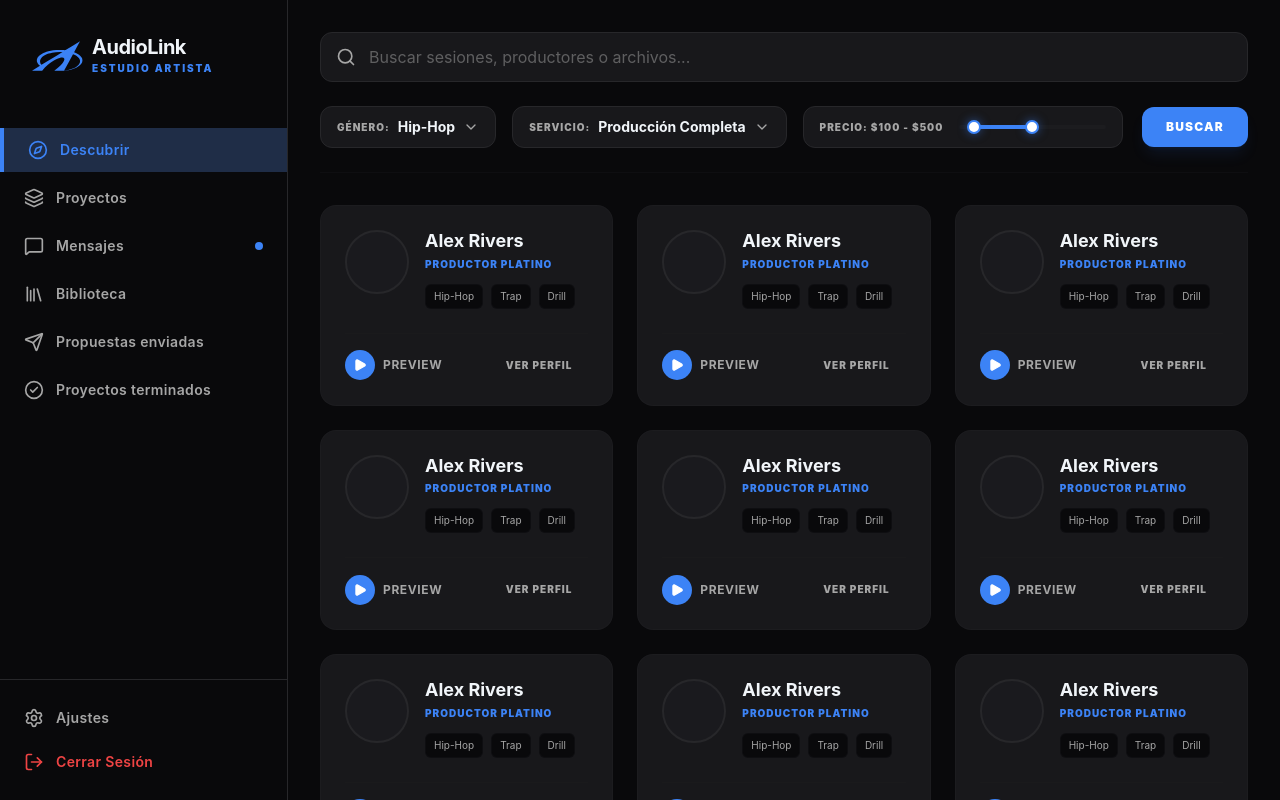
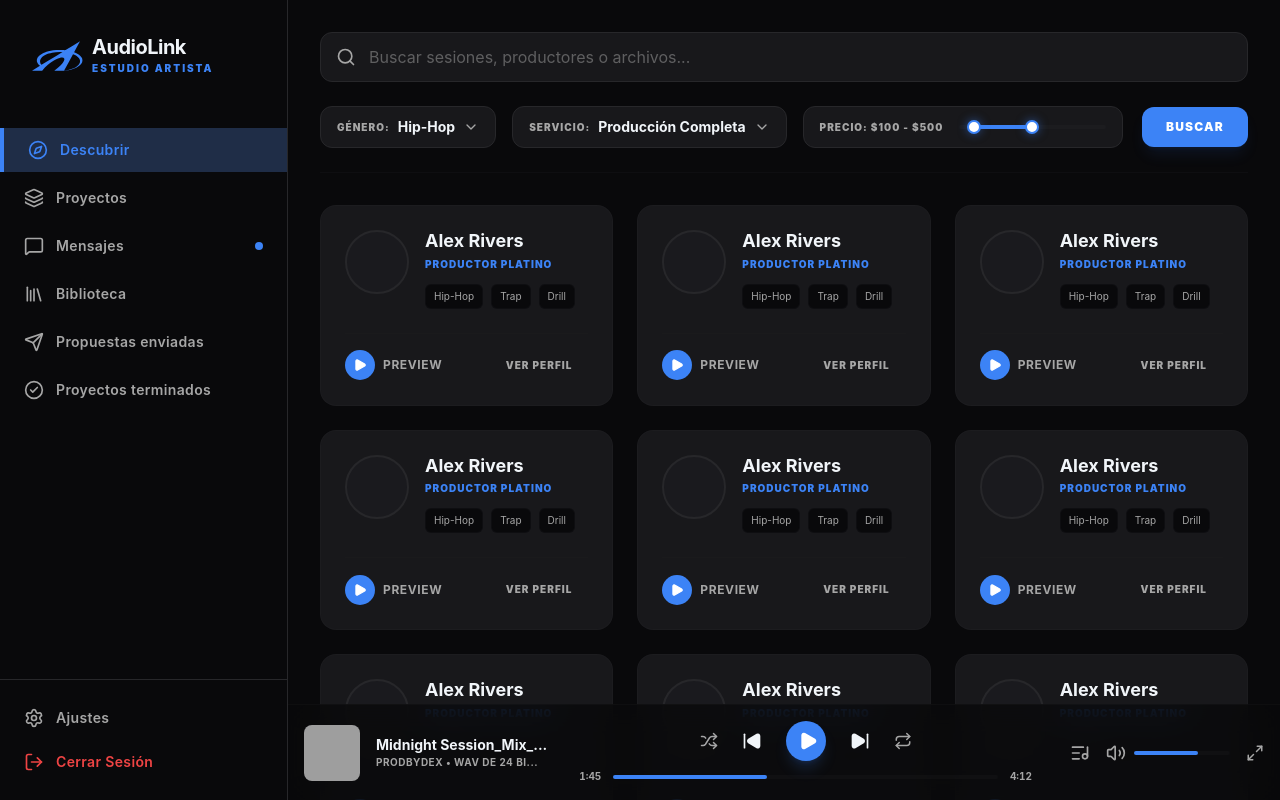
Before and after one commit to Maikel-rich/AudioLink-Frontend-, a React (Vite) app in the folder audiolink_frontend/: page /home in a window 1280 px wide. Built offline with nearby package versions, Linux system fonts and the light colour scheme; grey boxes are pictures that could not be loaded.

Commit message:
✨ feat: create AudioPlayer component and integrate it into SearchPage

```diff
--- /dev/null
+++ b/audiolink_frontend/src/components/AudioPlayer.tsx
@@ -0,0 +1,80 @@
+import React from 'react';
+import {
+    Play, SkipBack, SkipForward, Repeat, Shuffle,
+    Volume2, ListMusic, Maximize2
+} from 'lucide-react';
+
+const AudioPlayer = () => {
+    return (
+        <div className="fixed bottom-0 left-0 right-0 lg:left-72 bg-dark/80 backdrop-blur-lg border-t border-gray-light/20 p-4 z-50">
+            <div className="max-w-screen-2xl mx-auto flex items-center justify-between gap-8">
+
+                {/* Info del Track */}
+                <div className="flex items-center gap-4 min-w-60">
+                    <div className="w-14 h-14 bg-gray-light/20 rounded-lg overflow-hidden shrink-0">
+                        <img
+                            src="/api/placeholder/56/56"
+                            alt="Cover"
+                            className="w-full h-full object-cover"
+                        />
+                    </div>
+                    <div className="flex flex-col">
+                        <h4 className="text-light font-bold text-sm truncate">Midnight Session_Mix_...</h4>
+                        <p className="text-subtitle text-[10px] uppercase font-bold tracking-wider">
+                            PRODBYDEX • WAV DE 24 BI...
+                        </p>
+                    </div>
+                </div>
+
+                {/* Controles Centrales */}
+                <div className="flex-1 flex flex-col items-center max-w-2xl gap-2">
+                    <div className="flex items-center gap-6">
+                        <button className="text-subtitle hover:text-artist transition-colors">
+                            <Shuffle size={18} />
+                        </button>
+                        <button className="text-light hover:scale-110 transition-transform">
+                            <SkipBack size={20} fill="currentColor" />
+                        </button>
+                        <button className="w-10 h-10 bg-artist rounded-full flex items-center justify-center text-white hover:scale-105 transition-transform shadow-lg shadow-artist/20">
+                            <Play size={20} fill="currentColor" className="ml-1" />
+                        </button>
+                        <button className="text-light hover:scale-110 transition-transform">
+                            <SkipForward size={20} fill="currentColor" />
+                        </button>
+                        <button className="text-subtitle hover:text-artist transition-colors">
+                            <Repeat size={18} />
+                        </button>
+                    </div>
+
+                    {/* Barra de Progreso */}
+                    <div className="w-full flex items-center gap-3">
+                        <span className="text-[10px] text-subtitle font-bold tabular-nums">1:45</span>
+                        <div className="relative flex-1 h-1 bg-gray-light/20 rounded-full group cursor-pointer">
+                            <div className="absolute h-full bg-artist rounded-full w-[40%] group-hover:bg-artist/80" />
+                            <div className="absolute top-1/2 -translate-y-1/2 left-[40%] w-3 h-3 bg-white rounded-full opacity-0 group-hover:opacity-100 transition-opacity" />
+                        </div>
+                        <span className="text-[10px] text-subtitle font-bold tabular-nums">4:12</span>
+                    </div>
+                </div>
+
+                {/* Controles Volumen/Lista */}
+                <div className="flex items-center gap-4 min-w-50 justify-end">
+                    <button className="text-subtitle hover:text-light transition-colors">
+                        <ListMusic size={20} />
+                    </button>
+                    <div className="flex items-center gap-2 group">
+                        <Volume2 size={20} className="text-subtitle group-hover:text-light" />
+                        <div className="w-24 h-1 bg-gray-light/20 rounded-full">
+                            <div className="h-full bg-artist rounded-full w-2/3" />
+                        </div>
+                    </div>
+                    <button className="text-subtitle hover:text-light transition-colors">
+                        <Maximize2 size={18} />
+                    </button>
+                </div>
+            </div>
+        </div>
+    );
+};
+
+export default AudioPlayer;
--- a/audiolink_frontend/src/pages/SearchPage.tsx
+++ b/audiolink_frontend/src/pages/SearchPage.tsx
@@ -5,6 +5,7 @@ import FilterDropdown from "@/components/FilterDropdown";
 import PriceSlider from "@/components/PriceSlider";
 import Button from "@/components/Button";
 import ProducerCard from "@/components/ProducerCard";
+import AudioPlayer from "@/components/AudioPlayer"; // Importamos el nuevo reproductor
 
 const PRODUCERS = Array(9).fill({
     name: "Alex Rivers",
@@ -32,18 +33,15 @@ function SearchPage() {
         <div className="flex h-screen bg-dark overflow-hidden">
             <Sidebar userType="artist" isCollapsed={false} hasMessages={true} />
 
-            <main className="flex-1 flex flex-col overflow-y-auto">
-                {/* Header fijo */}
+            <main className="flex-1 flex flex-col overflow-y-auto relative">
                 <div className="sticky top-0 z-20 bg-dark p-8 pb-4 space-y-6">
                     <section className="space-y-6">
-
                         <SearchBar
                             value={searchQuery}
                             onChange={(e: React.ChangeEvent<HTMLInputElement>) => setSearchQuery(e.target.value)}
                         />
 
                         <div className="flex flex-wrap items-center gap-4">
-
                             <FilterDropdown
                                 label="Género"
                                 value={genre}
@@ -56,7 +54,6 @@ function SearchPage() {
                                 options={["Producción Completa", "Mixing", "Mastering", "Vocal Tuning"]}
                                 onChange={setService}
                             />
-
                             <PriceSlider
                                 min={priceRange.min}
                                 max={priceRange.max}
@@ -73,18 +70,19 @@ function SearchPage() {
                             </Button>
                         </div>
                     </section>
-
                     <div className="w-full h-px bg-gray-light/20" />
                 </div>
 
                 {/* Grid de Contenido */}
                 <div className="p-8 pt-4 w-full max-w-7xl mx-auto">
-                    <div className="grid grid-cols-1 md:grid-cols-2 lg:grid-cols-3 gap-6 pb-12">
+                    <div className="grid grid-cols-1 md:grid-cols-2 lg:grid-cols-3 gap-6 pb-32">
                         {PRODUCERS.map((producer, index) => (
                             <ProducerCard key={index} {...producer} />
                         ))}
                     </div>
                 </div>
+
+                <AudioPlayer />
             </main>
         </div>
     );
```
